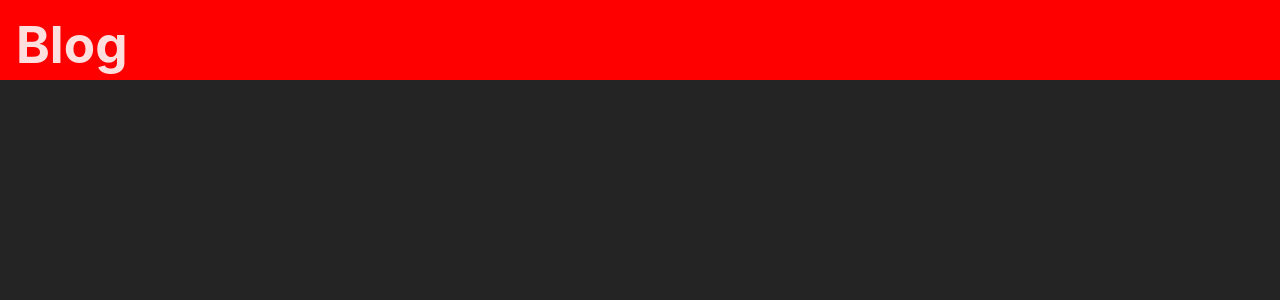
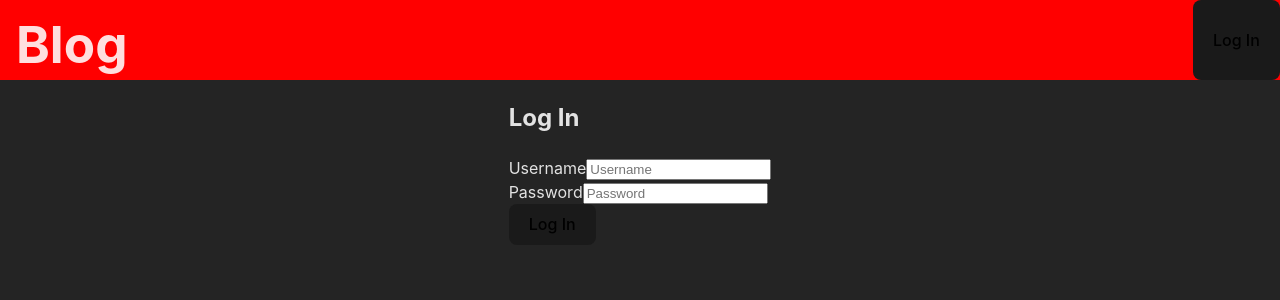
Before and after one commit to LXTKay/blogFrontEndAuthor, a React (Vite) app: page /login in a window 1280 px wide. Shown: the top 300 px of the page. Built offline with nearby package versions, Linux system fonts and the light colour scheme; no server answers.

Commit message:
authentication working

```diff
--- a/src/App.css
+++ b/src/App.css
@@ -8,6 +8,9 @@
   height: 5rem;
   width: 100%;
   background-color: red;
+
+  display: flex;
+  justify-content: space-between;
 }
 
 #content{
--- a/src/App.jsx
+++ b/src/App.jsx
@@ -1,11 +1,22 @@
 import { Outlet } from 'react-router-dom';
 import './App.css'
+import LogInButton from './LogInButton';
+import LogoutButton from './LogOutButton';
 
 function App() {
+  function goHome(){
+    window.location.href = '/';
+  };
+  function checkForToken(){
+    let cookies = document.cookie;
+    if(cookies.includes("Authorization") && cookies.includes("Bearer")) return true;
+    return false;
+  };
   return (
     <>
       <div id='header'>
-        <h1>Blog</h1>
+        <h1 onClick={goHome} style={{cursor: 'pointer'}}>Blog</h1>
+        {checkForToken() ? <LogoutButton /> : <LogInButton />}
       </div>
       <div id='content'>
         <Outlet />
--- a/src/BlogEntry.jsx
+++ b/src/BlogEntry.jsx
@@ -1,5 +1,6 @@
 import { useEffect, useState } from "react";
 import config from "./config";
+import Comment from "./Comment";
 
 function BlogEntry(){
   const [post, setPost] = useState({});
@@ -29,16 +30,46 @@ function BlogEntry(){
 
       } catch(error) {
         console.log(error);
+        const data = {
+          id: "dummyID",
+          title: error.name,
+          content: error.message,
+          isPublished: true,
+          date: Date.now(),
+        }
+        setPost(data);
         return;
       };
     };
     fetchData();
   }, []);
+
+  let comments = null;
+  if (post.comments && post.comments.length > 0){
+    comments = post.comments.map(function(comment){
+      return <Comment
+        key={comment._id}
+        name={comment.name}
+        content={comment.content}
+        timestamp={comment.timestamp}
+        id={comment._id}
+      />
+    })
+  }
+
   return (
     <div className="blog-entry">
       <h2 className="title">{post.title}</h2>
       <p className="content">{post.content}</p>
-      <p className="date">{post.date}</p>
+      <p className="date">{post.timestamp}</p>
+      {comments && (
+        <div className="commentSection">
+          <h3>Comments</h3>
+          {comments}
+        </div>
+        )
+      }
+
     </div>
   )
 }
--- /dev/null
+++ b/src/Comment.jsx
@@ -0,0 +1,9 @@
+export default function Comment(props) {
+  return (
+    <div className="comment" id={props.id}>
+      <p className="commentName">{props.name}</p>
+      <p className="commentContent">{props.content}</p>
+      <p className="commentDate">{props.timestamp}</p>
+      </div>
+  );
+};
--- a/src/InitialView.jsx
+++ b/src/InitialView.jsx
@@ -24,7 +24,15 @@ function InitialView() {
 
       } catch(error) {
         console.log(error)
-        setblogPosts(dummyContent);
+        setblogPosts([
+          {
+            id: "dummyID",
+            title: error.name,
+            content: error.message,
+            isPublished: true,
+            date: Date.now(),
+          }
+        ]);
         return;
       }
     };
--- /dev/null
+++ b/src/LogIn.jsx
@@ -0,0 +1,52 @@
+import config from "./config";
+
+export default function LogIn(){
+  async function submitLoginData(){
+    try{
+      const username = document.querySelector("#username").value;
+      const password = document.querySelector("#password").value;
+
+      const response = await fetch(config.APIURL + "authentication/login/", {
+        mode: "cors",
+        method: "POST",
+        headers: {
+          "Content-Type": "application/json",
+        },
+        body: JSON.stringify({
+          username: username,
+          password: password
+        })
+      });
+      if(!response.ok) throw new Error('Failed to fetch data');
+      const data = await response.json();
+
+      if(!data.token){
+        document.querySelector("#message").innerHTML = data.message;
+        return;
+      }
+
+      document.cookie = `Authorization=Bearer ${data.token}; Path=/; SameSite=Strict`;
+      window.location.href = "/";
+    } catch (error) {
+      console.log(error);
+      document.querySelector("#message").innerHTML = error.message;
+    }
+  }
+  return (
+    <div>
+      <h2>Log In</h2>
+      <form action="#">
+        <div>
+          <label htmlFor="username">Username</label>
+          <input type="text" id="username" placeholder="Username"/>
+        </div>
+        <div>
+          <label htmlFor="password">Password</label>
+          <input type="password" id="password" placeholder="Password"/>
+        </div>
+        <button type="button" onClick={submitLoginData}>Log In</button>
+      </form>
+      <div id="message"></div>
+    </div>
+  );
+};
--- /dev/null
+++ b/src/LogInButton.jsx
@@ -0,0 +1,8 @@
+export default function LogInButton(props) {
+  function goLogin(){
+    window.location.href = '/login';
+  }
+  return (
+    <button onClick={goLogin}>Log In</button>
+  );
+}
--- /dev/null
+++ b/src/LogOutButton.jsx
@@ -0,0 +1,9 @@
+export default function LogoutButton() {
+  function logout(){
+    document.cookie = `Authorization=; Path=/; SameSite=Strict; Expires=Thu, 01 Jan 1970 00:00:01 GMT;`;
+    window.location.href = "/";
+  }
+  return (
+    <button onClick={logout}>Log Out</button>
+  );
+}
--- a/src/Router.jsx
+++ b/src/Router.jsx
@@ -3,6 +3,7 @@ import App from "./App";
 import Error from "./Error";
 import InitialView from "./InitialView";
 import BlogEntry from "./BlogEntry";
+import LogIn from "./LogIn";
 
 const Router = () => {
   const router = createBrowserRouter([
@@ -16,6 +17,10 @@ const Router = () => {
           element: <InitialView/>
         },
         {
+          path: "login",
+          element: <LogIn/>
+        },
+        {
           path: ":postId",
           element: <BlogEntry/>
         }
```
